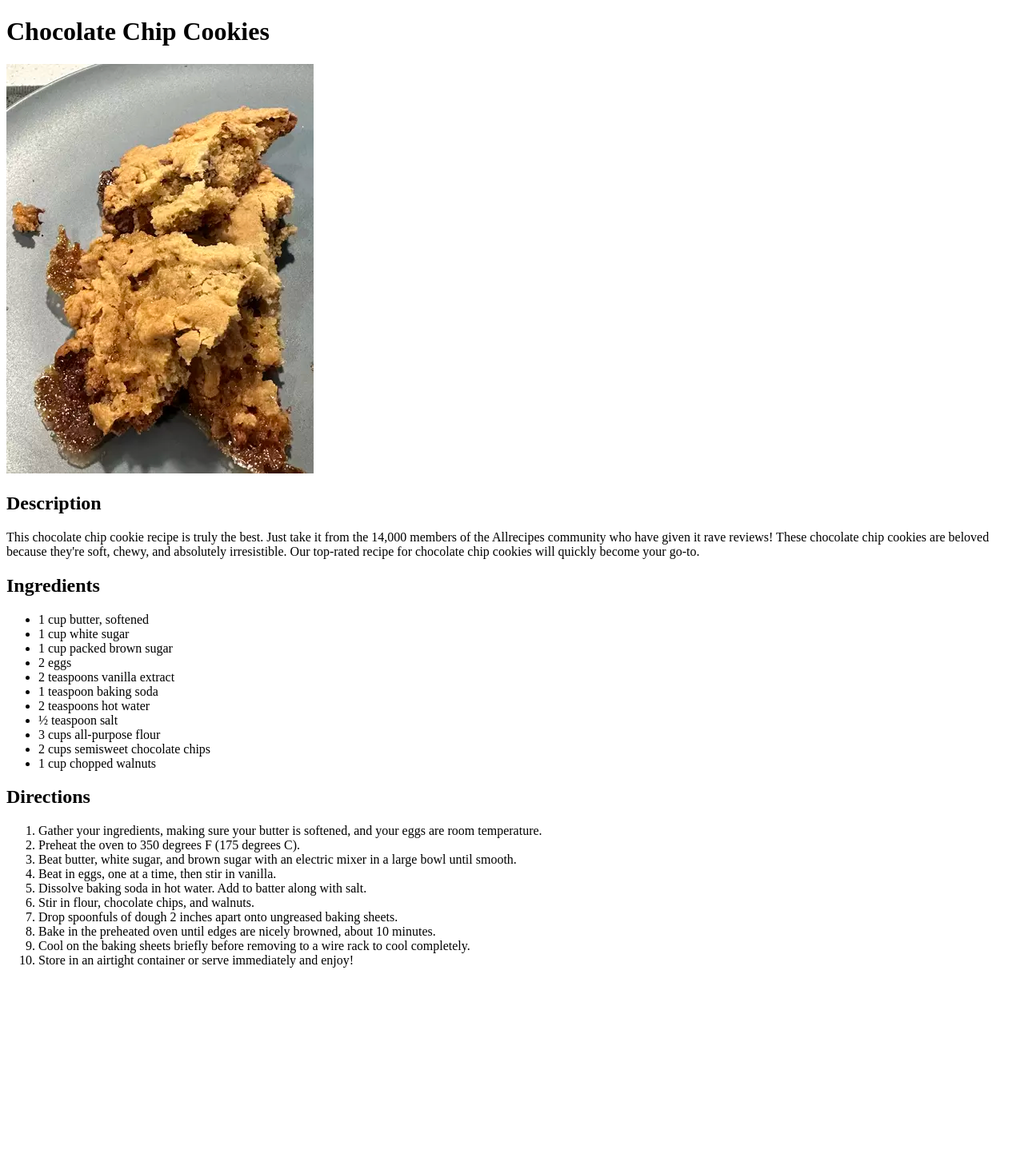
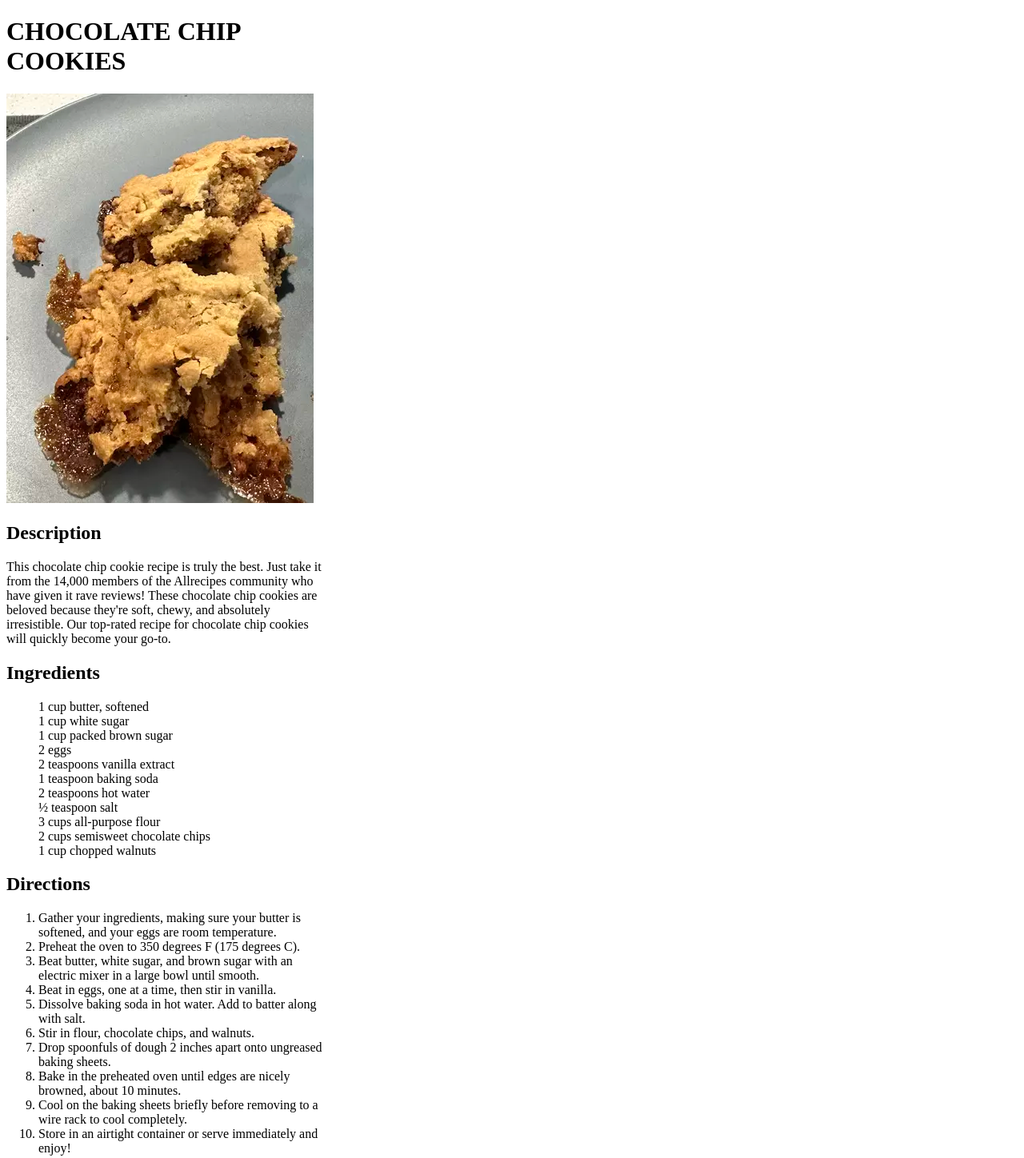
Before and after one commit to Greydesk/odin-recipes, a plain HTML site: page recipes/chocochip_cookies.html in a window 1280 px wide. Shown: the whole page at 80% size. Before the commit the page ends 1226 px from the top, so only its background shows below. Drawn offline with Linux system fonts and the light colour scheme.

Commit message:
add link to stylesheet and classes

```diff
--- a/recipes/chocochip_cookies.html
+++ b/recipes/chocochip_cookies.html
@@ -4,14 +4,16 @@
     <meta charset="UTF-8">
     <meta name="viewport" content="width=device-width, initial-scale=1.0">
     <title>Chocolate Chip Cookies</title>
+    <link href="../stylesheet.css" rel="stylesheet">
 </head>
 <body>
+    <div class="recipe_card">
         <h1>Chocolate Chip Cookies</h1>
         <img src="../images/chocochip.png" alt="Photo of Chocolate Chip Cookies">
         <h2>Description</h2>
         <p>This chocolate chip cookie recipe is truly the best. Just take it from the 14,000 members of the Allrecipes community who have given it rave reviews! These chocolate chip cookies are beloved because they're soft, chewy, and absolutely irresistible. Our top-rated recipe for chocolate chip cookies will quickly become your go-to.</p>
         <h2>Ingredients</h2>
-    <ul>
+        <ul class="ingredient">
             <li>1 cup butter, softened</li>
             <li>1 cup white sugar</li>
             <li>1 cup packed brown sugar</li>
@@ -25,7 +27,7 @@
             <li>1 cup chopped walnuts</li>
         </ul>
         <h2>Directions</h2>
-    <ol>
+        <ol class="directions">
             <li>Gather your ingredients, making sure your butter is softened, and your eggs are room temperature. </li>
             <li>Preheat the oven to 350 degrees F (175 degrees C). </li>
             <li>Beat butter, white sugar, and brown sugar with an electric mixer in a large bowl until smooth.</li>
@@ -37,5 +39,6 @@
             <li>Cool on the baking sheets briefly before removing to a wire rack to cool completely. </li>
             <li>Store in an airtight container or serve immediately and enjoy! </li>
         </ol>
+    </div>
 </body>
 </html>
```
Lines whose indentation alone changed are shown as unchanged.
